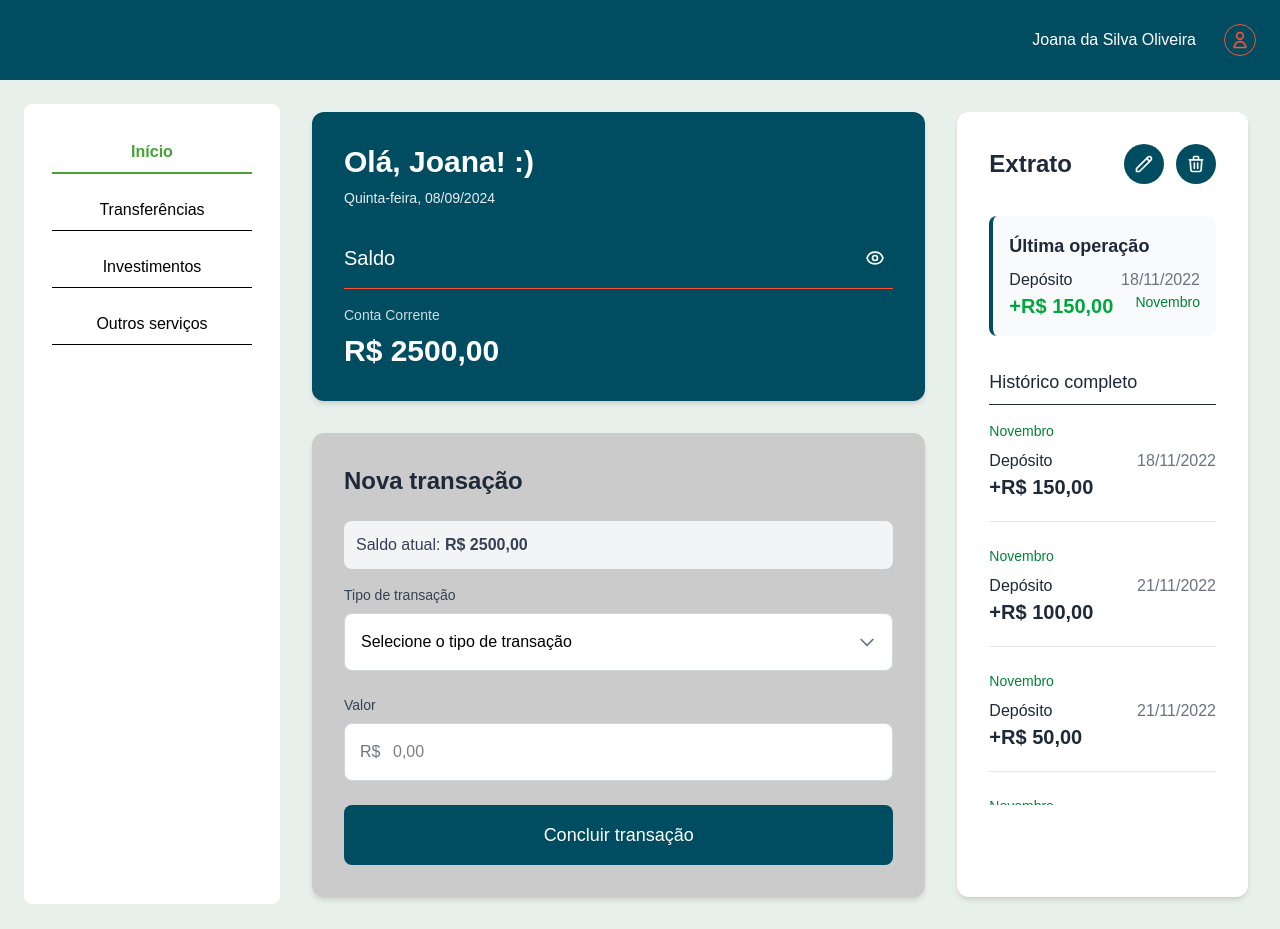
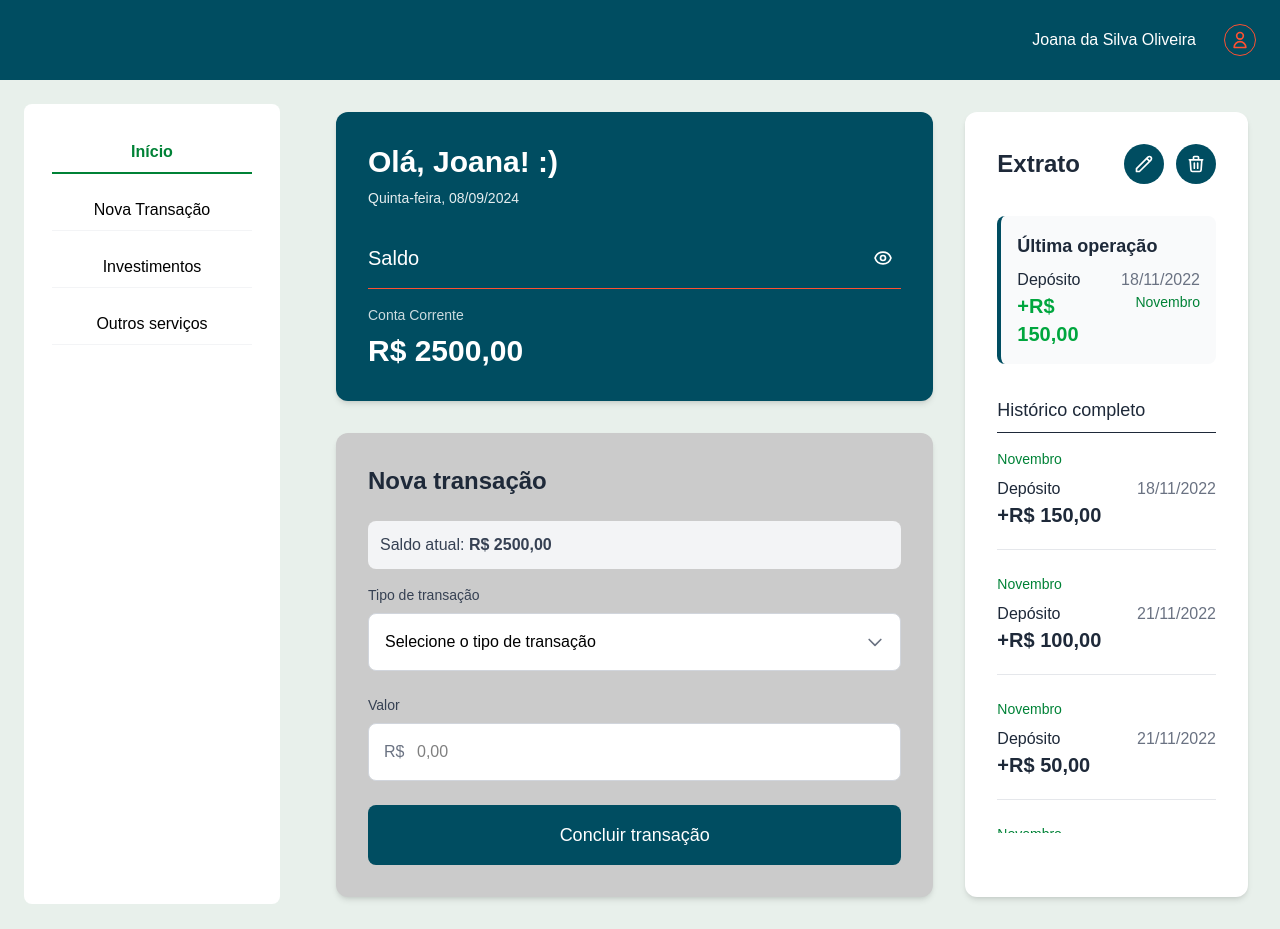
Before and after one commit to HenriqueBMoura/tech_challenge_fase_01, a Next.js app: page /dashboard in a window 1280 px wide. Built offline with nearby package versions, Linux system fonts and the light colour scheme.

Commit message:
feat: Refactor Sidebar component to use local menu items and update navigation handling

```diff
--- a/src/components/Layouts/sidebar/index.tsx
+++ b/src/components/Layouts/sidebar/index.tsx
@@ -1,5 +1,5 @@
 import React from 'react';
-import Link from 'next/link';
+// import Link from 'next/link';
 
 interface NavItem {
   href: string;
@@ -9,30 +9,34 @@ interface NavItem {
 
 interface SidebarProps {
   navItems?: NavItem[];
-  onNavigate?: (href: string) => void;
+  onNavigate: (view: string) => void;
   activeView: string;
 }
 
-export default function Sidebar({ navItems }: SidebarProps) {
-  // Default navigation items if none provided
-  const defaultNavItems: NavItem[] = navItems || [
-    { href: "/dashboard", label: "Início", isActive: true },
-    { href: "/dashboard/transferencias", label: "Transferências" },
-    { href: "/dashboard/investimentos", label: "Investimentos" },
-    { href: "/dashboard/servicos", label: "Outros serviços" },
+export default function Sidebar({ onNavigate, activeView }: SidebarProps) {
+  // Items do menu com valores funcionais
+  const menuItems = [
+    { id: "overview", label: "Início" },
+    { id: "transaction", label: "Nova Transação" },
+    { id: "investments", label: "Investimentos" },
+    { id: "services", label: "Outros serviços" },
   ];
 
   return (
-    <aside className="w-64 bg-white p-7 h-screen rounded-lg mt-6 ml-6">
+    <aside className="w-64 bg-white p-7 h-screen rounded-lg m-6">
       <nav className="space-y-4 text-center">
-        {defaultNavItems.map((item, index) => (
-          <Link
-            key={index}
-            href={item.href}
-            className={`block py-2 px-4 ${item.isActive ? "text-green-dark font-bold border-b-2" : "text-black border-b-1 hover:text-green-dark hover:border-green-dark"}`}
+        {menuItems.map((item) => (
+          <a
+            key={item.id}
+            onClick={() => onNavigate(item.id)}
+            className={`block py-2 px-4 cursor-pointer ${
+              activeView === item.id
+                ? "text-green-700 font-bold border-b-2 border-green-700"
+                : "text-black border-b border-gray-100 hover:text-green-700 hover:border-green-700"
+            }`}
           >
             {item.label}
-          </Link>
+          </a>
         ))}
       </nav>
     </aside>
```
